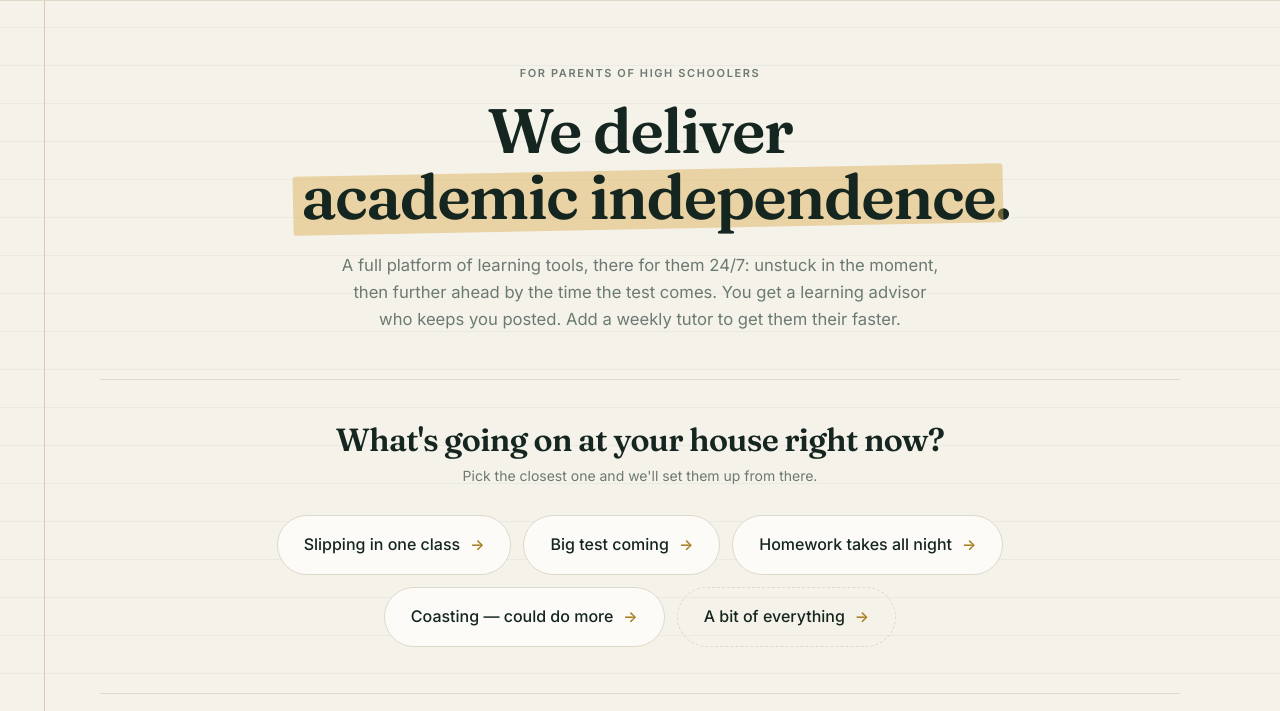
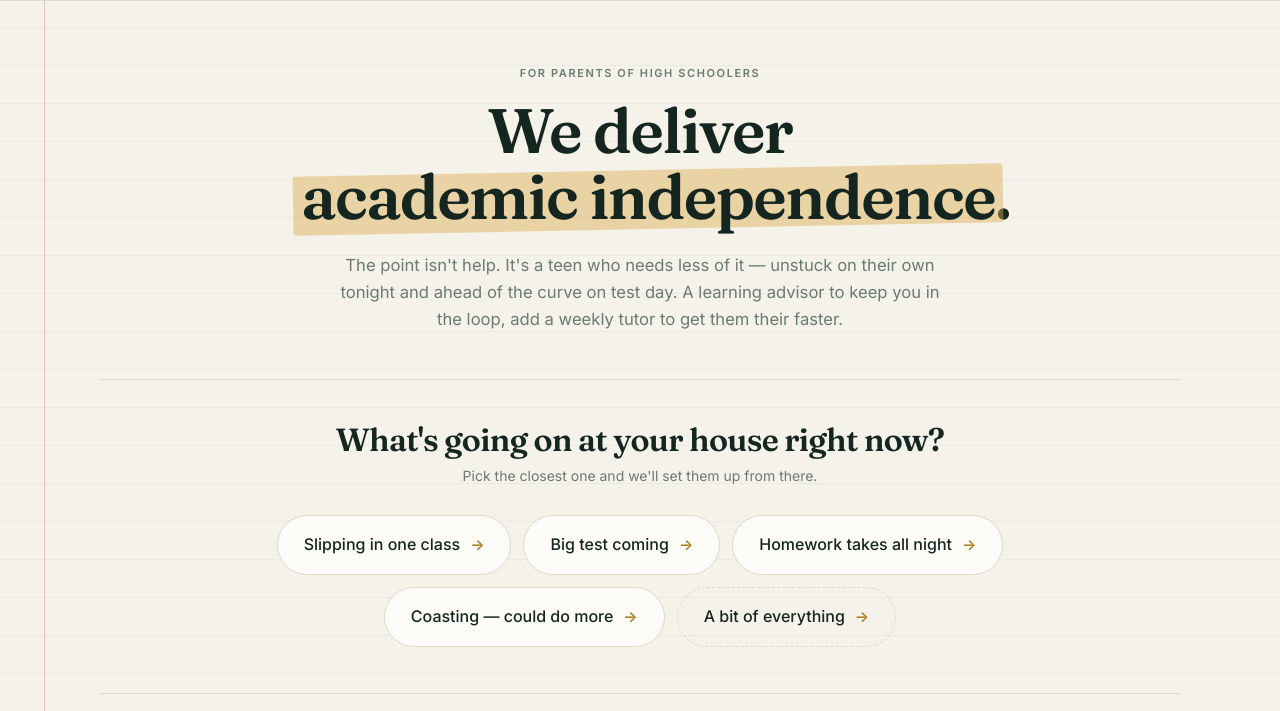
Before and after one commit to brainly-noah/hp2-v2a, a plain HTML site: page index.html in a window 1280 px wide. Shown: the part 86-797 px from the top of the page. Drawn offline with Linux system fonts and the light colour scheme.

Commit message:
Revise lede paragraph for clarity and impact

```diff
--- a/index.html
+++ b/index.html
@@ -288,7 +288,7 @@ h3{font-size:clamp(17px,1.4vw,21px);line-height:1.22;letter-spacing:-.015em}
   <div class="wrap">
     <p class="eyebrow">For parents of high schoolers</p>
     <h1>We deliver <span class="hl">academic independence</span>.</h1>
-    <p class="lede">A full platform of learning tools, there for them 24/7: unstuck in the moment, then further ahead by the time the test comes. You get a learning advisor who keeps you posted. Add a weekly tutor to get them their faster.</p>
+    <p class="lede">The point isn't help. It's a teen who needs less of it — unstuck on their own tonight and ahead of the curve on test day. A learning advisor to keep you in the loop, add a weekly tutor to get them their faster.</p>
   </div>
 
   <div class="chipwrap">
```
